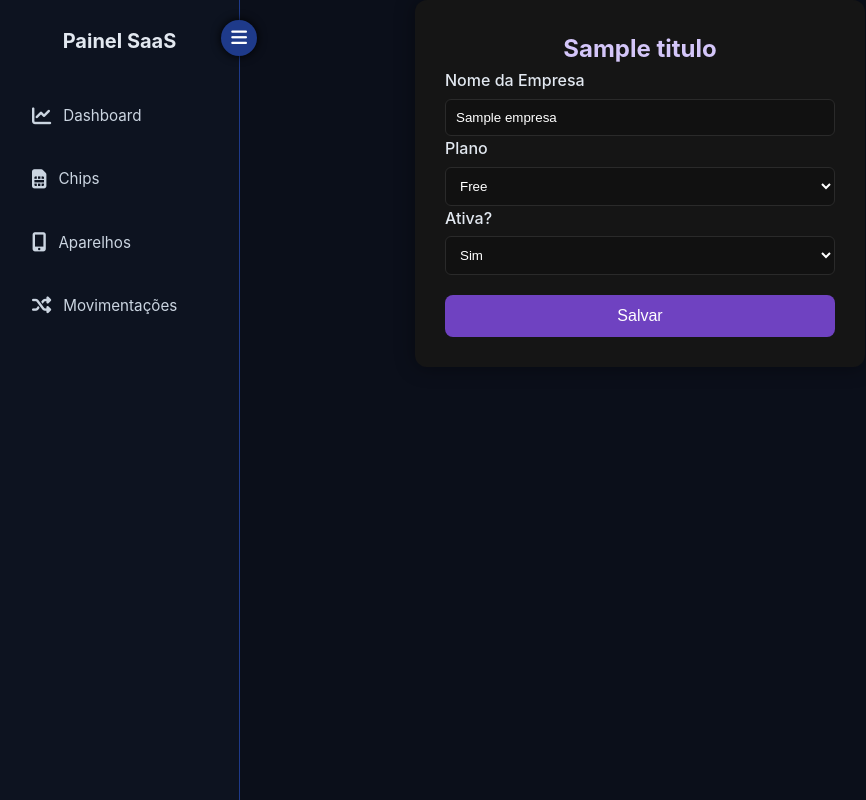
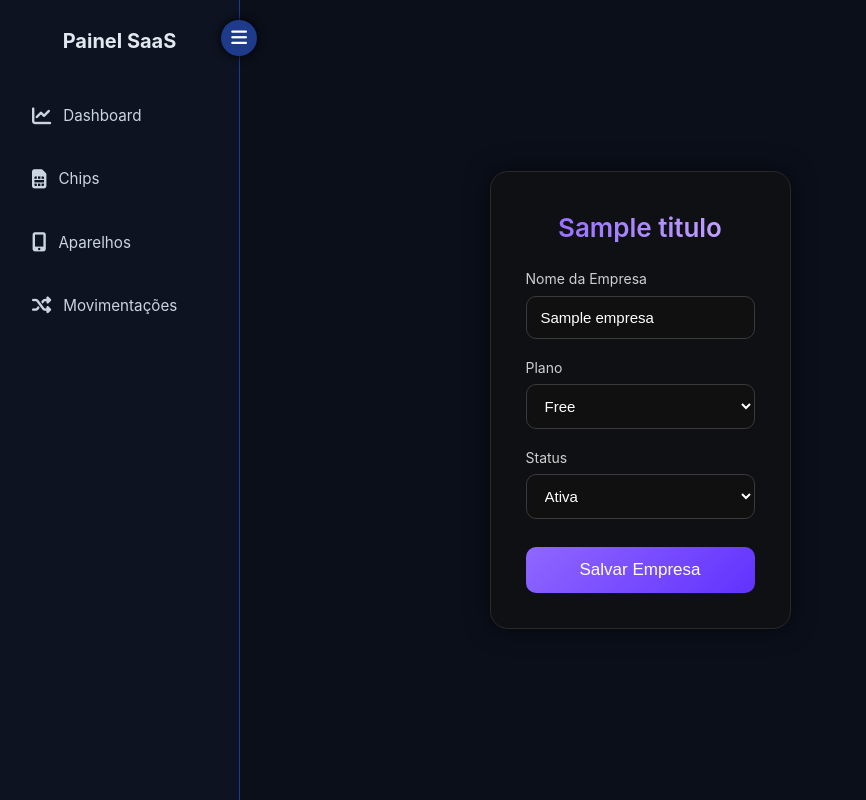
Before and after one commit to desenvoltoo/chips-saas, a Flask app: template templates/admin/empresa_form.html in a window 1280 px wide. Shown: the whole page, without its empty margins (0-866 px from the left). Run offline with Flask 3, Linux system fonts and the light colour scheme; the template is opened without the code that fills it: most values are stand-ins (such as "Sample title", 1, 10 or a date in 2020); some libraries are stand-ins or nearby versions.

Commit message:
Update empresa_form.html

```diff
--- a/templates/admin/empresa_form.html
+++ b/templates/admin/empresa_form.html
@@ -2,72 +2,124 @@
 {% block content %}
 
 <style>
+    body {
+        display: flex;
+        justify-content: center;
+        align-items: center;
+    }
+
+    .form-wrapper {
+        width: 100%;
+        max-width: 480px;
+        padding: 20px;
+    }
+
     .form-card {
-        background: #151515;
-        padding: 30px;
-        border-radius: 12px;
-        width: 450px;
-        margin: auto;
-        box-shadow: 0 0 20px #0006;
+        background: rgba(18, 18, 18, 0.75);
+        backdrop-filter: blur(14px);
+        border: 1px solid #2a2a2a;
+        padding: 35px;
+        border-radius: 18px;
+        box-shadow: 0 0 25px #0008;
+        color: #fff;
+        animation: fadeIn 0.4s ease;
+    }
+
+    @keyframes fadeIn {
+        from { opacity: 0; transform: translateY(10px); }
+        to { opacity: 1; transform: translateY(0); }
+    }
+
+    .form-title {
+        font-size: 26px;
+        font-weight: 600;
+        margin-bottom: 20px;
+        background: linear-gradient(to right, #8f67ff, #caa9ff);
+        -webkit-background-clip: text;
+        -webkit-text-fill-color: transparent;
+        text-align: center;
+    }
+
+    .input-group {
+        margin-bottom: 18px;
     }
 
     label {
-        margin-top: 12px;
-        font-weight: 500;
+        font-size: 14px;
+        opacity: .8;
+        margin-bottom: 5px;
+        display: block;
     }
 
     input, select {
         width: 100%;
-        padding: 10px;
-        border-radius: 6px;
-        border: 1px solid #2a2a2a;
-        background: #111;
+        padding: 12px 14px;
+        border-radius: 10px;
+        border: 1px solid #3a3a3a;
+        background: #101010;
         color: #fff;
-        margin-top: 5px;
+        font-size: 15px;
+        transition: 0.2s;
+    }
+
+    input:focus, select:focus {
+        border-color: #8f67ff;
+        box-shadow: 0 0 8px #8f67ff55;
+        outline: none;
     }
 
     .btn-save {
         width: 100%;
-        margin-top: 20px;
-        padding: 12px;
-        background: #6f42c1;
-        color: #fff;
-        border-radius: 8px;
+        padding: 13px;
+        margin-top: 10px;
         border: none;
-        font-size: 16px;
-        transition: 0.2s;
+        border-radius: 10px;
+        background: linear-gradient(135deg, #8f67ff, #6232ff);
+        font-size: 17px;
+        color: white;
+        cursor: pointer;
+        transition: .2s;
     }
+
     .btn-save:hover {
-        background: #5835a0;
+        transform: translateY(-2px);
+        box-shadow: 0 6px 14px #6232ff55;
     }
 </style>
 
+<div class="form-wrapper">
     <div class="form-card">
 
-    <h2 style="text-align:center; color:#d4c6f9;">{{ titulo }}</h2>
+        <h2 class="form-title">{{ titulo }}</h2>
 
         <form method="POST">
 
+            <div class="input-group">
                 <label>Nome da Empresa</label>
                 <input type="text" name="nome" value="{{ empresa.nome if empresa else '' }}" required>
+            </div>
 
+            <div class="input-group">
                 <label>Plano</label>
                 <select name="plano">
                     <option value="free">Free</option>
                     <option value="basic">Basic</option>
                     <option value="pro">Pro</option>
                 </select>
+            </div>
 
-        <label>Ativa?</label>
+            <div class="input-group">
+                <label>Status</label>
                 <select name="ativo">
-            <option value="true">Sim</option>
-            <option value="false">Não</option>
+                    <option value="true">Ativa</option>
+                    <option value="false">Inativa</option>
                 </select>
+            </div>
 
-        <button class="btn-save">Salvar</button>
+            <button class="btn-save">Salvar Empresa</button>
 
         </form>
-
+    </div>
 </div>
 
 {% endblock %}
```
Lines whose indentation alone changed are shown as unchanged.
